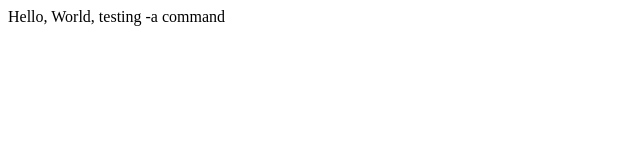
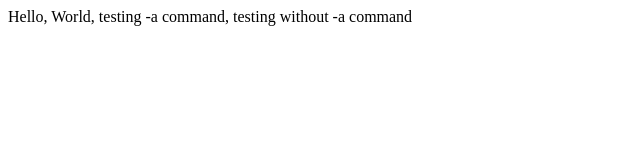
Before and after one commit to smastilovic/sample_website, a plain HTML site: page index.html in a window 1280 px wide. Shown: the whole page, without its empty margins (0-640 px from the left). Drawn offline with Linux system fonts and the light colour scheme.

Commit message:
Udpate 2 to short paragraph

```diff
--- a/index.html
+++ b/index.html
@@ -1 +1 @@
-<p>Hello, World, testing -a command</p>
+<p>Hello, World, testing -a command, testing without -a command</p>
```
